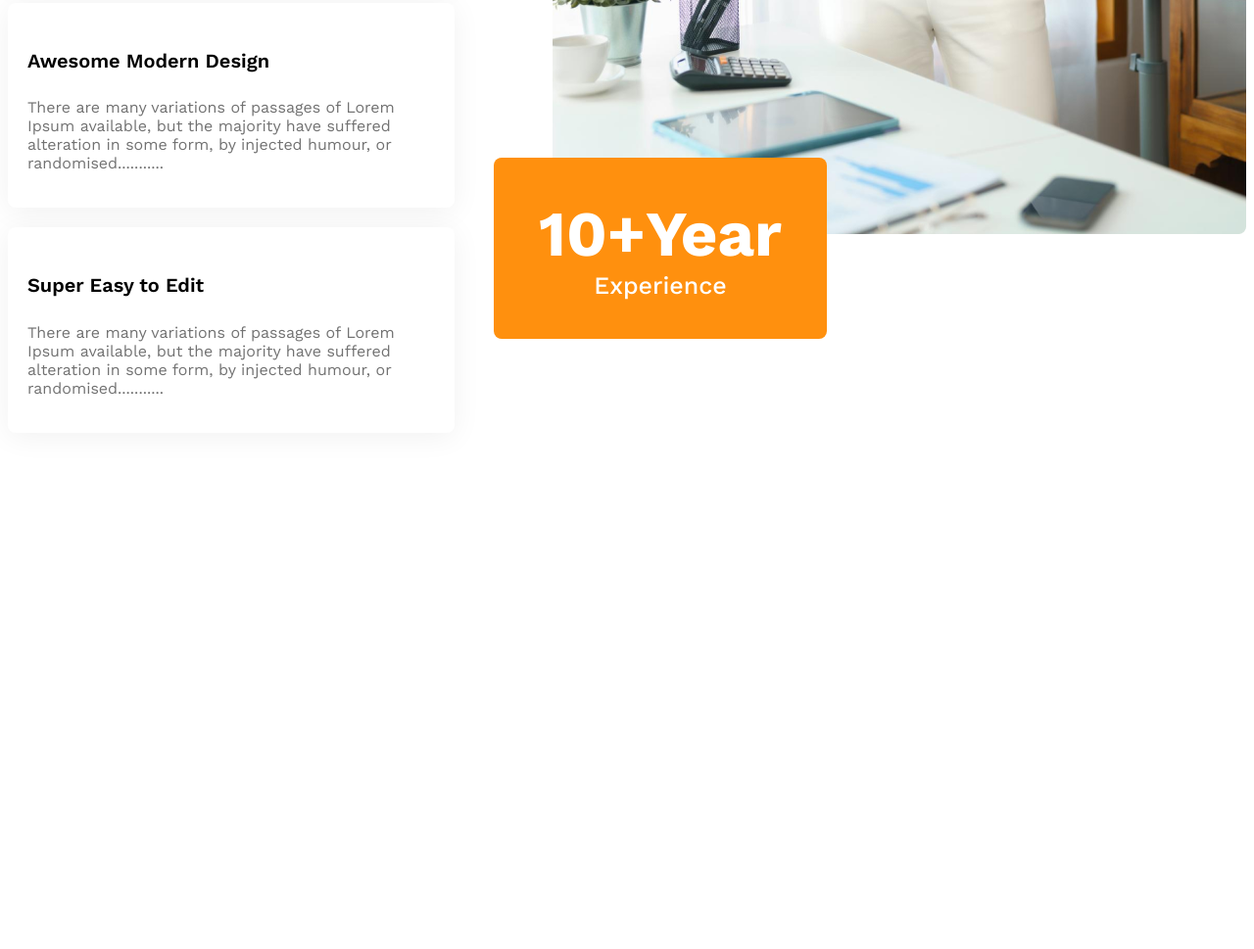
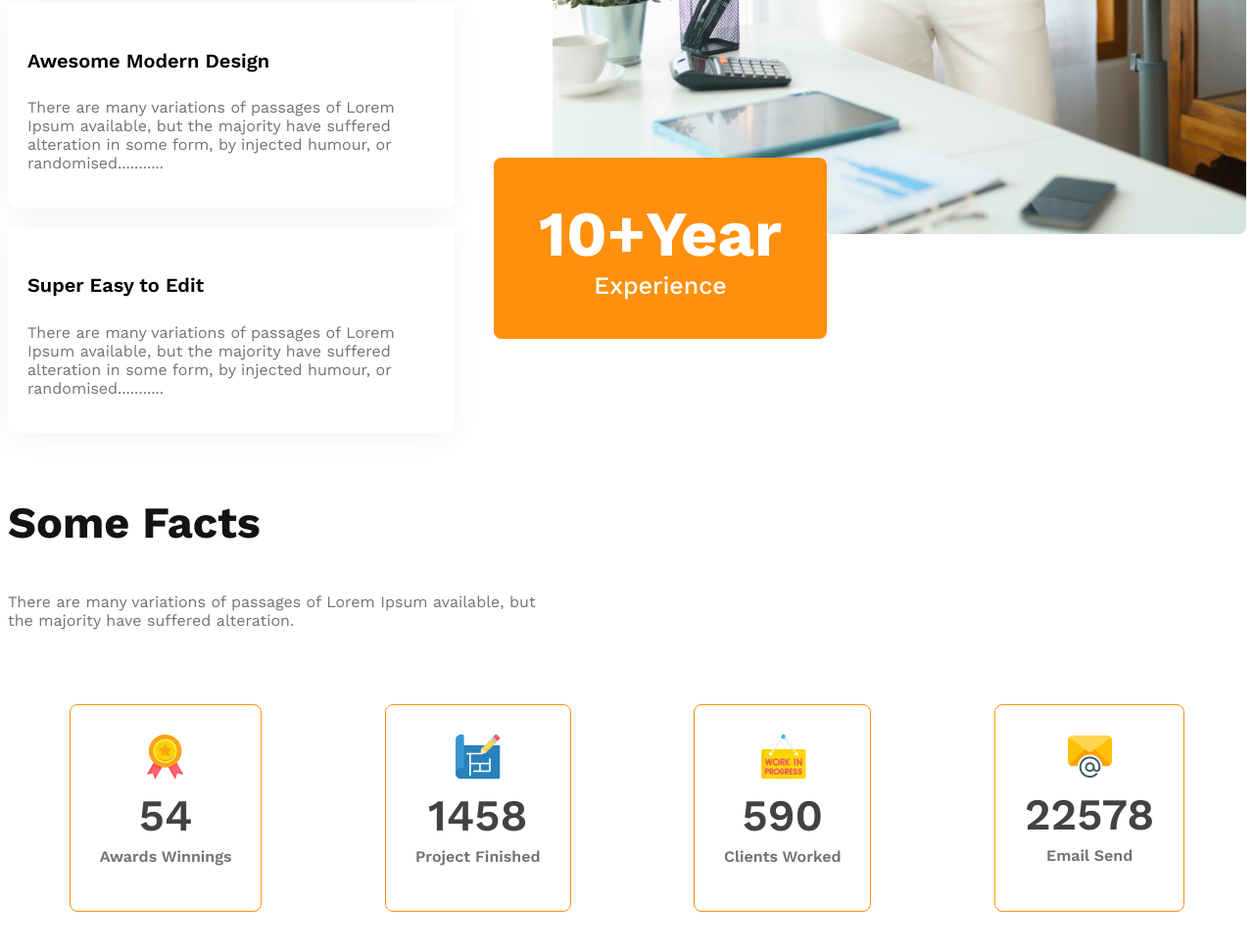
Before and after one commit to Priyo0011/architect-resource, a plain HTML site: page index.html in a window 1280 px wide. Shown: the part 2703-3672 px from the top of the page at 98% size. Before the commit the page ends 3235 px from the top, so only its background shows below. Drawn offline with nearby package versions, Linux system fonts and the light colour scheme.

Commit message:
added the fection section

```diff
--- a/index.html
+++ b/index.html
@@ -73,6 +73,33 @@
                 </div>
             </div>
         </section>
+        <!-- facts section -->
+        <section class="facts">
+            <h3 class="fact-title">Some Facts</h3>
+            <p class="section-text-info">There are many variations of passages of Lorem Ipsum available, but <br> the majority have suffered alteration.</p>
+            <div class="facts-card-container">
+                <div class="facts-card">
+                    <img src="images/icons/ribon.png" alt="">
+                    <h2 class="card-stats">54</h2>
+                    <p class="card-title">Awards Winnings</p>
+                </div>
+                <div class="facts-card">
+                    <img src="images/icons/projects.png" alt="">
+                    <h2 class="card-stats">1458</h2>
+                    <p class="card-title">Project Finished</p>
+                </div>
+                <div class="facts-card">
+                    <img src="images/icons/customers.png" alt="">
+                    <h2 class="card-stats">590</h2>
+                    <p class="card-title">Clients Worked</p>
+                </div>
+                <div class="facts-card">
+                    <img src="images/icons/email.png" alt="">
+                    <h2 class="card-stats">22578</h2>
+                    <p class="card-title">Email Send</p>
+                </div>
+            </div>
+        </section>
     </main>
     <footer>
 
--- a/styles/architect.css
+++ b/styles/architect.css
@@ -162,6 +162,42 @@ main{
     margin: 0;
 }
 
+/* facts section */
+
+.fact-title{
+    font-size: 45px;
+    font-weight: 700;
+    color: #131313;
+}
+.section-text-info{
+    font-weight: 400;
+    color: #727272;
+    padding-bottom: 60px;
+}
+.facts-card-container{
+    display: flex;
+    justify-content: space-around;
+}
+.facts-card-container .facts-card{
+    border-radius: 8px;
+    border: 1px solid #FF900E;
+    text-align: center;
+    padding: 30px;
+
+}
+.facts-card-container .card-stats{
+    font-size: 45px;
+    font-weight: 600;
+    color: #424242;
+    margin-top: 6px;
+    margin-bottom: 6px;
+}
+.facts-card-container .card-title{
+    font-weight: 600;
+    color: #727272;
+    margin-top: 5px;
+}
+
 /* responsive styles */
 
 /* mobile devices */
@@ -172,7 +208,8 @@ main{
     }
     nav,
     .teams-container,
-    .features
+    .features,
+    .facts-card-container
     {
         flex-direction: column;
     }
@@ -187,9 +224,12 @@ main{
     .teams-img-container{
         grid-template-columns: 1fr;
     }
-    .teams-content{
+    .teams-content, .facts-card-container{
         padding-right: 20px;
         padding-left: 20px;
+    }
+    .facts-card-container{
+        gap: 20px;
     }
 }
 
```
